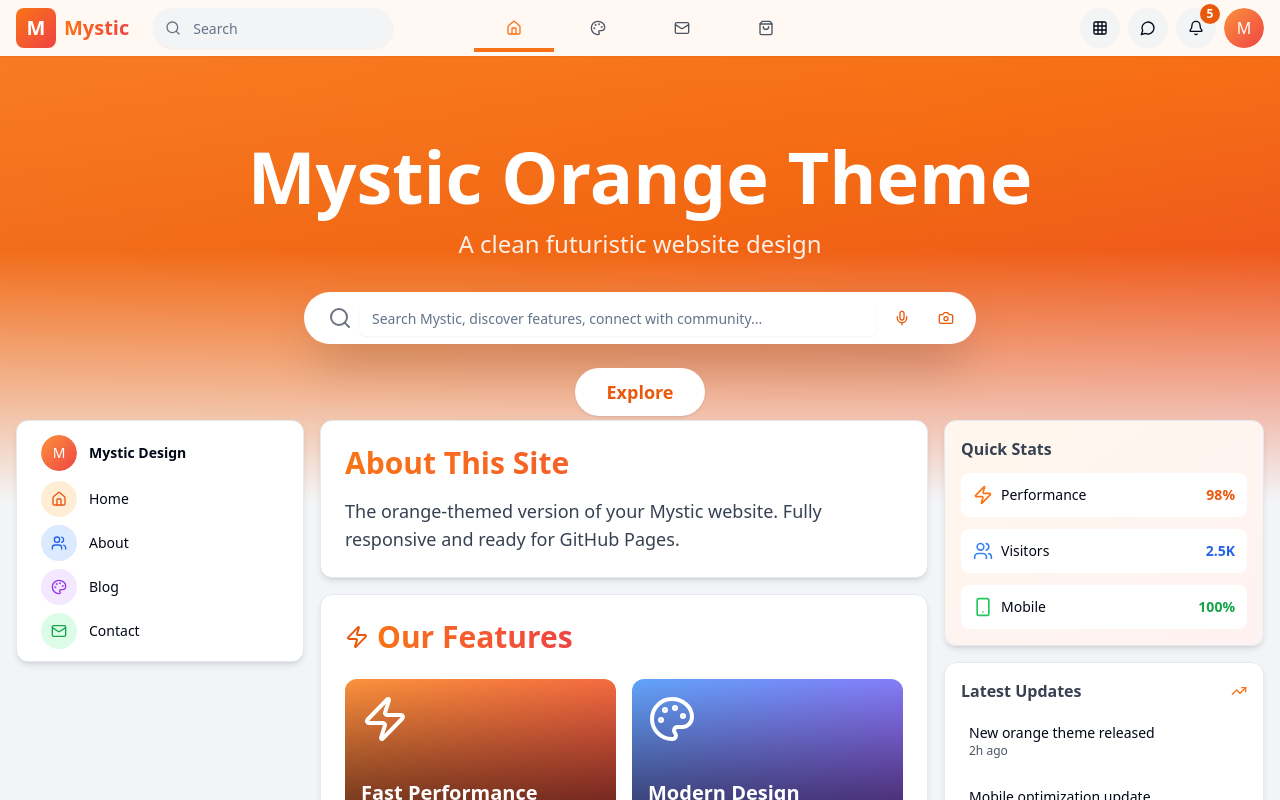
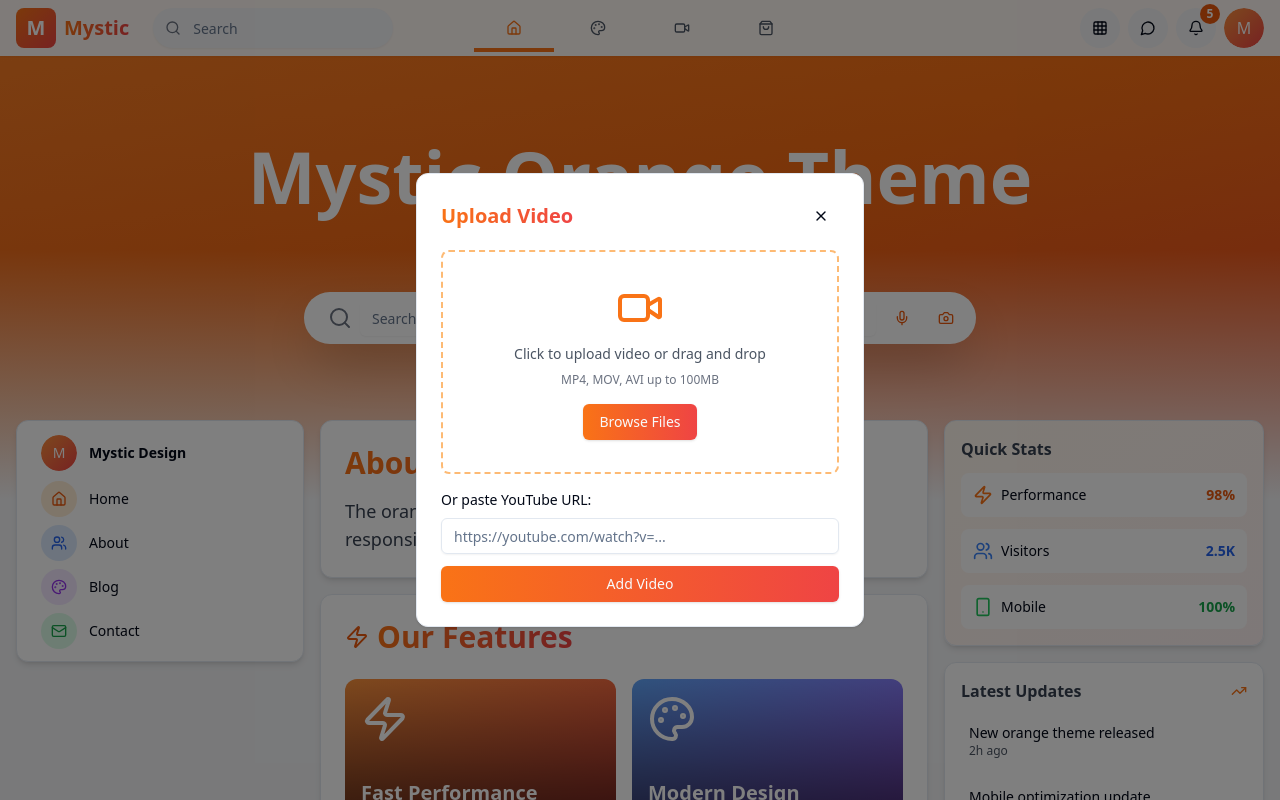
Before and after one commit to MysticCodes162/hildred-mystic-website, a Next.js app: page / in a window 1280 px wide. Both pictures are taken after a click on the button 682 px from the left and 28 px from the top of the page. Shown: the top 800 px of the page. Built offline with nearby package versions, Linux system fonts and the light colour scheme.

Commit message:
Add video and image upload functionality to navigation icons
Co-Authored-By: Same <noreply@same.new>

```diff
--- a/src/app/page.tsx
+++ b/src/app/page.tsx
@@ -1,13 +1,120 @@
+'use client'
+
 import { Search, Home, Users, Video, ShoppingBag, Bell, Menu, Grid3x3, MessageCircle, Image, Smile, Mic, Camera, MapPin, TrendingUp, Cloud, ThumbsUp, Share2, MoreHorizontal, X, Zap, Palette, Smartphone, Mail, Phone, Github } from 'lucide-react'
 import { Button } from '@/components/ui/button'
 import { Input } from '@/components/ui/input'
 import { Avatar, AvatarFallback, AvatarImage } from '@/components/ui/avatar'
 import { Card } from '@/components/ui/card'
 import Link from 'next/link'
+import { useState } from 'react'
 
 export default function HybridPage() {
+  const [showVideoModal, setShowVideoModal] = useState(false)
+  const [showImageModal, setShowImageModal] = useState(false)
+
+  const handleVideoUpload = (e: React.ChangeEvent<HTMLInputElement>) => {
+    const file = e.target.files?.[0]
+    if (file) {
+      alert(`Video "${file.name}" ready to upload!`)
+      // You can add actual upload logic here
+    }
+  }
+
+  const handleImageUpload = (e: React.ChangeEvent<HTMLInputElement>) => {
+    const file = e.target.files?.[0]
+    if (file) {
+      alert(`Image "${file.name}" ready to upload!`)
+      // You can add actual upload logic here
+    }
+  }
+
   return (
     <div className="min-h-screen bg-gray-100">
+      {/* Video Upload Modal */}
+      {showVideoModal && (
+        <div className="fixed inset-0 bg-black/50 z-50 flex items-center justify-center p-4">
+          <Card className="w-full max-w-md p-6">
+            <div className="flex items-center justify-between mb-4">
+              <h3 className="text-xl font-bold bg-gradient-to-r from-orange-500 to-red-500 bg-clip-text text-transparent">Upload Video</h3>
+              <Button variant="ghost" size="icon" onClick={() => setShowVideoModal(false)}>
+                <X className="h-5 w-5" />
+              </Button>
+            </div>
+            <div className="space-y-4">
+              <div className="border-2 border-dashed border-orange-300 rounded-lg p-8 text-center hover:border-orange-500 transition cursor-pointer">
+                <Video className="h-12 w-12 mx-auto mb-3 text-orange-500" />
+                <p className="text-sm text-gray-600 mb-2">Click to upload video or drag and drop</p>
+                <p className="text-xs text-gray-500">MP4, MOV, AVI up to 100MB</p>
+                <input
+                  type="file"
+                  accept="video/*"
+                  onChange={handleVideoUpload}
+                  className="hidden"
+                  id="video-upload"
+                />
+                <label htmlFor="video-upload" className="cursor-pointer">
+                  <Button className="mt-4 bg-gradient-to-r from-orange-500 to-red-500">
+                    Browse Files
+                  </Button>
+                </label>
+              </div>
+              <div>
+                <label className="text-sm font-medium mb-2 block">Or paste YouTube URL:</label>
+                <Input placeholder="https://youtube.com/watch?v=..." className="mb-3" />
+                <Button className="w-full bg-gradient-to-r from-orange-500 to-red-500">
+                  Add Video
+                </Button>
+              </div>
+            </div>
+          </Card>
+        </div>
+      )}
+
+      {/* Image Upload Modal */}
+      {showImageModal && (
+        <div className="fixed inset-0 bg-black/50 z-50 flex items-center justify-center p-4">
+          <Card className="w-full max-w-md p-6">
+            <div className="flex items-center justify-between mb-4">
+              <h3 className="text-xl font-bold bg-gradient-to-r from-orange-500 to-red-500 bg-clip-text text-transparent">Upload Photo/Video</h3>
+              <Button variant="ghost" size="icon" onClick={() => setShowImageModal(false)}>
+                <X className="h-5 w-5" />
+              </Button>
+            </div>
+            <div className="border-2 border-dashed border-orange-300 rounded-lg p-8 text-center hover:border-orange-500 transition cursor-pointer">
+              <Image className="h-12 w-12 mx-auto mb-3 text-orange-500" />
+              <p className="text-sm text-gray-600 mb-2">Click to upload or drag and drop</p>
+              <p className="text-xs text-gray-500">PNG, JPG, GIF, MP4 up to 50MB</p>
+              <input
+                type="file"
+                accept="image/*,video/*"
+                onChange={handleImageUpload}
+                className="hidden"
+                id="image-upload"
+              />
+              <label htmlFor="image-upload" className="cursor-pointer">
+                <Button className="mt-4 bg-gradient-to-r from-orange-500 to-red-500">
+                  Browse Files
+                </Button>
+              </label>
+            </div>
+            <div className="mt-4 grid grid-cols-3 gap-2">
+              <Button variant="outline" className="text-xs">
+                <Camera className="h-4 w-4 mr-1" />
+                Camera
+              </Button>
+              <Button variant="outline" className="text-xs">
+                <Image className="h-4 w-4 mr-1" />
+                Gallery
+              </Button>
+              <Button variant="outline" className="text-xs">
+                <Video className="h-4 w-4 mr-1" />
+                Video
+              </Button>
+            </div>
+          </Card>
+        </div>
+      )}
+
       {/* Bing-style Hero Background */}
       <div className="relative h-[500px] overflow-hidden bg-gradient-to-br from-orange-400 via-orange-500 to-red-500">
         <div className="absolute inset-0 bg-gradient-to-b from-orange-500/60 via-orange-600/50 to-gray-100" />
@@ -43,10 +150,20 @@ export default function HybridPage() {
                   <Palette className="h-6 w-6 text-gray-600" />
                 </Button>
               </Link>
-              <Button variant="ghost" size="icon" className="h-12 w-20 rounded-lg hover:bg-gray-100">
-                <Mail className="h-6 w-6 text-gray-600" />
+              <Button
+                variant="ghost"
+                size="icon"
+                className="h-12 w-20 rounded-lg hover:bg-gray-100"
+                onClick={() => setShowVideoModal(true)}
+              >
+                <Video className="h-6 w-6 text-gray-600" />
               </Button>
-              <Button variant="ghost" size="icon" className="h-12 w-20 rounded-lg hover:bg-gray-100">
+              <Button
+                variant="ghost"
+                size="icon"
+                className="h-12 w-20 rounded-lg hover:bg-gray-100"
+                onClick={() => setShowImageModal(true)}
+              >
                 <ShoppingBag className="h-6 w-6 text-gray-600" />
               </Button>
             </div>
```
